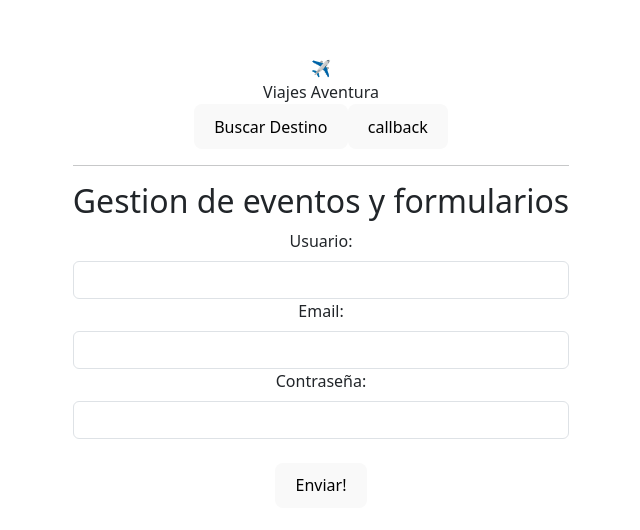
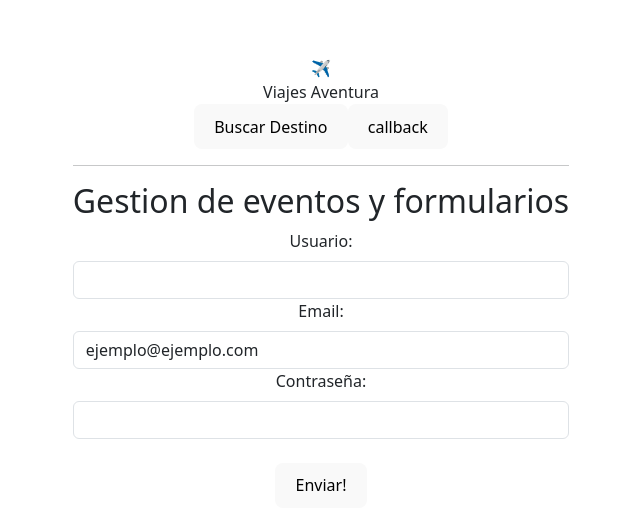
Before and after one commit to JuliTCastillo/Practica-con-React, a React (Vite) app in the folder Repaso/: page / in a window 1280 px wide. Shown: the part 118-648 px from the top of the page, without its empty margins (319-959 px from the left). Built offline with nearby package versions, Linux system fonts and the light colour scheme.

Commit message:
conexion de formulario con el estado

```diff
--- a/Repaso/src/assets/components/MiFormulario.jsx
+++ b/Repaso/src/assets/components/MiFormulario.jsx
@@ -1,6 +1,13 @@
-import React from 'react'
+import React, { useState } from 'react'
 
 const MiFormulario = () => {
+    //capturando datos del formulario
+    const [formData, setFormData] = useState({
+        username: "",
+        email: "ejemplo@ejemplo.com",
+        password: ""
+    })
+
     //metodo para capturar los datos
     const activarPorEvento = (evento) => {
         console.log('evento activado', evento.type);
@@ -21,16 +28,16 @@ const MiFormulario = () => {
             <h2>Gestion de eventos y formularios</h2>
             <form autoComplete='off' onClick={formularioActivado}>
                 <div>
-                    <label className="form-label" htmlFor="username" onMouseOver={activarPorEvento}>Usuario: </label>
-                    <input className="form-control" type="text" id='username' name='username' onClick={inputActivado}/>
+                    <label className="form-label" htmlFor="username">Usuario: </label>
+                    <input className="form-control" type="text" id='username' name='username' value={formData.username}/>
                 </div>
                 <div>
                     <label className="form-label" htmlFor="email">Email: </label>
-                    <input className="form-control" type="text" id='email' name='email' onChange={activarPorEvento}/>
+                    <input className="form-control" type="text" id='email' name='email' value={formData.email}/>
                 </div>
                 <div>
-                    <label className="form-label" htmlFor="password" onClick={activarPorEvento} >Contraseña: </label>
-                    <input className="form-control" type="password" id='password' name='password' />
+                    <label className="form-label" htmlFor="password">Contraseña: </label>
+                    <input className="form-control" type="password" id='password' name='password' value={formData.password}/>
                 </div>
                 <br />
                 <button type='submit'>Enviar!</button>
```
